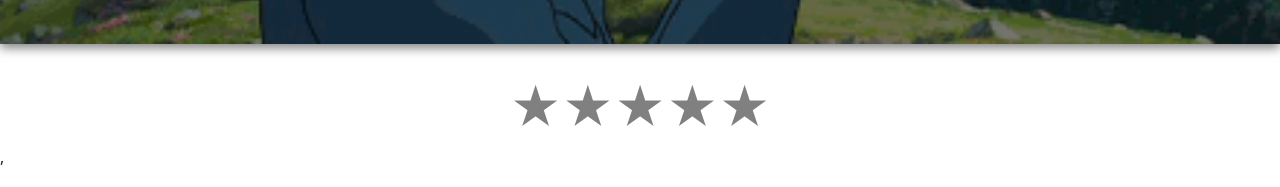
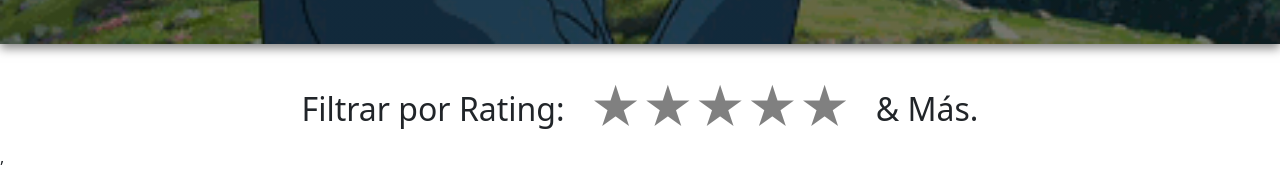
Before and after one commit to festari/Hackflix, a React (Vite) app: page / in a window 1280 px wide. Shown: the part 547-734 px from the top of the page. Built offline with nearby package versions, Linux system fonts and the light colour scheme; no server answers.

Commit message:
Update stars
Filtrar por Rating:    ★★★★★     & Más. a strars.jsx

Co-Authored-By: yuliana-alves <179268639+yuliana-alves@users.noreply.github.com>

```diff
--- a/src/components/Stars.css
+++ b/src/components/Stars.css
@@ -4,3 +4,7 @@
   margin-bottom: 0%;
   margin-top: 2%;
 }
+
+h2 {
+  padding-top: 20px;
+}
--- a/src/components/stars.jsx
+++ b/src/components/stars.jsx
@@ -8,6 +8,7 @@ function Stars({ setRating }) {
   return (
     <>
       <div className="Estrellas">
+        <h2>Filtrar por Rating:&nbsp; &nbsp;</h2>
         <ReactStars
           count={5}
           onChange={ratingChanged}
@@ -15,6 +16,7 @@ function Stars({ setRating }) {
           activeColor="#f242f5"
           classNames="size-stars"
         />
+        <h2>&nbsp; &nbsp;& Más.</h2>
       </div>
       ,
     </>
```
Also changed, not shown: src/App.css (line endings or trailing spaces).
